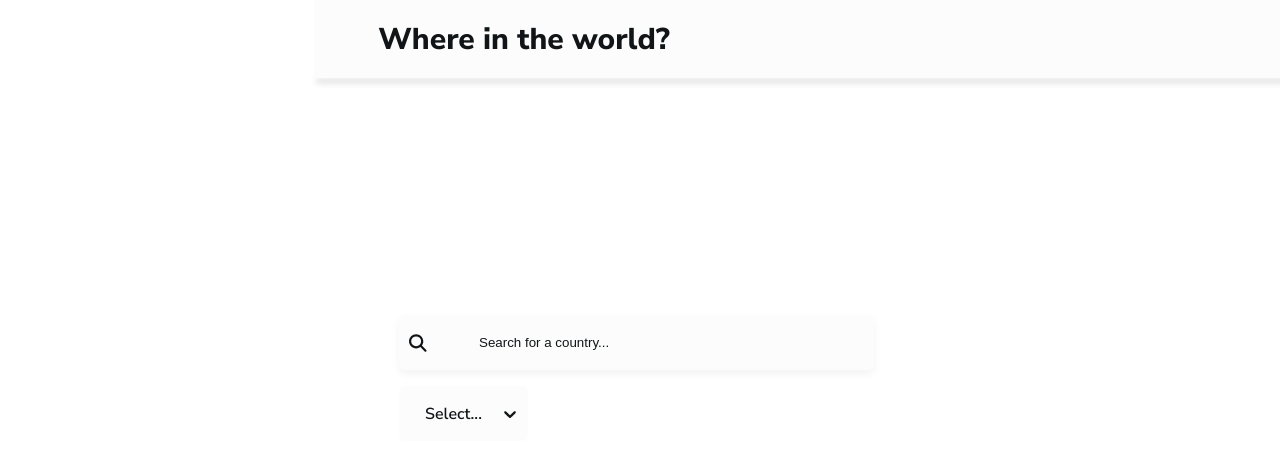
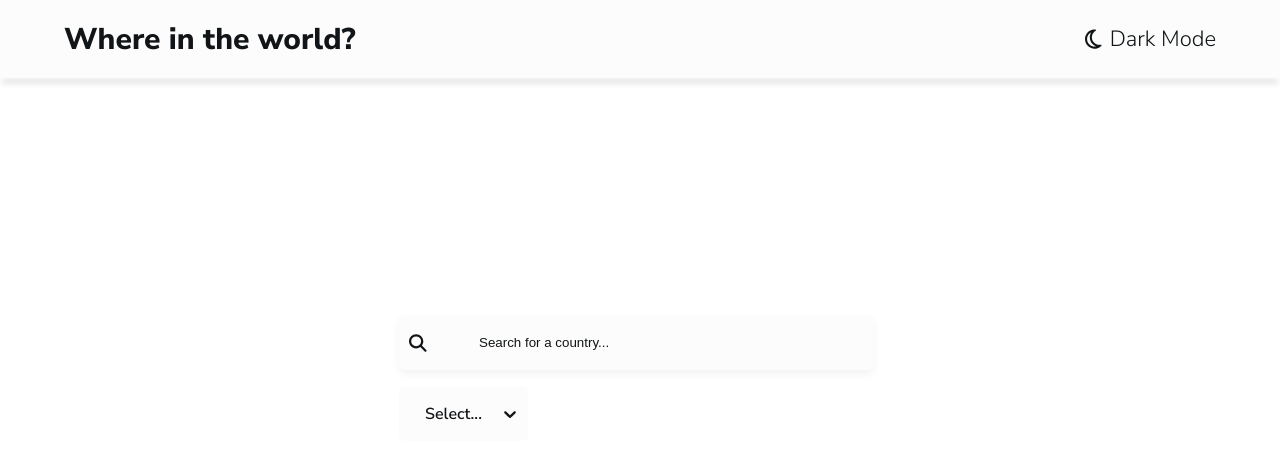
Before and after one commit to hhenske/rest-countries-api, a React (Vite) app: page /country/1 in a window 1280 px wide. Shown: the top 458 px of the page. Built offline with nearby package versions, Linux system fonts and the light colour scheme; no server answers.

Commit message:
changes to header for responsiveness

```diff
--- a/src/App.css
+++ b/src/App.css
@@ -53,7 +53,6 @@ body {
   align-items: center;
   /* margin: 0 3.3rem; */
   width: 100%;
-  max-width: 1440px;
   height: auto;
   background-color: var(--color-border);
   /* box-shadow: 0 4px 4px hsl(0, 0%, 50%); */
@@ -61,6 +60,7 @@ body {
   flex-wrap: wrap;
   position: fixed;
   top: 0;
+  left: 0;
   z-index: 1;
 }
 
--- a/src/pages/CountryDetail.css
+++ b/src/pages/CountryDetail.css
@@ -171,6 +171,11 @@
         gap: 4rem;
     }
 
+    .back-button {
+        margin-top: 8rem;
+        margin-left: 0;
+    }
+
     .details-section {
         padding-left: 0;
     }
```
